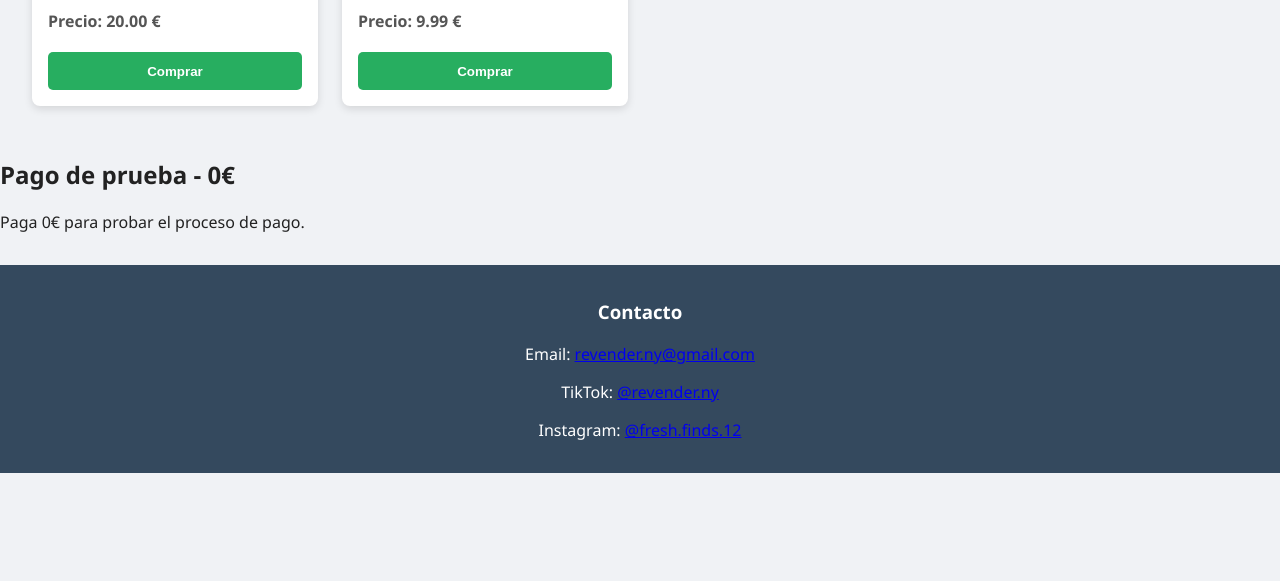
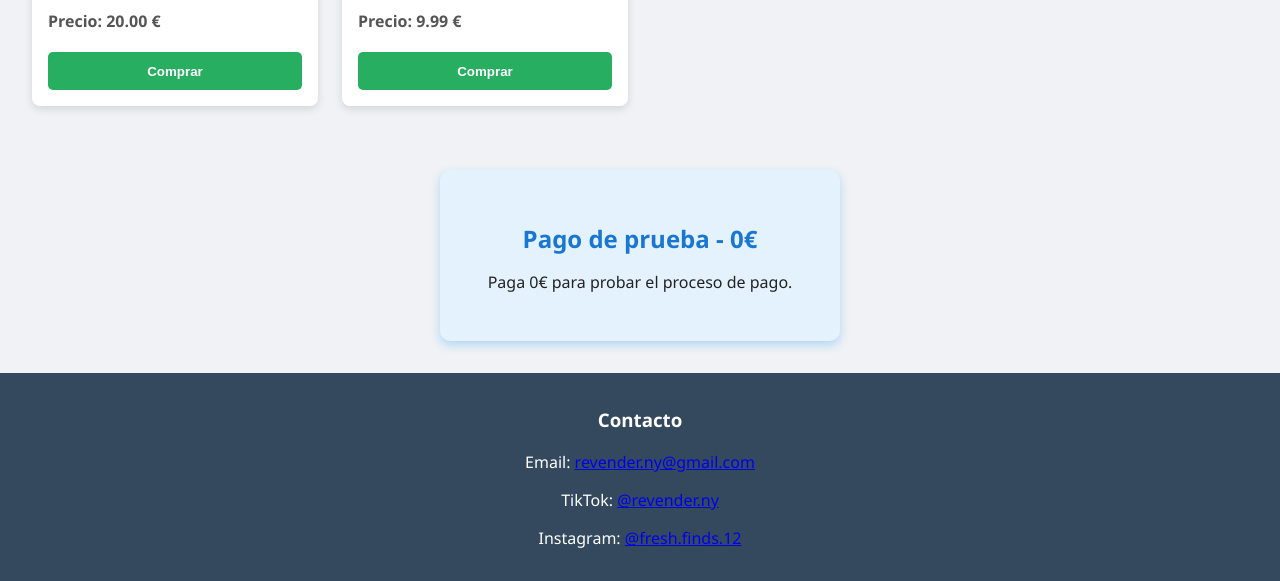
Before and after one commit to Nicolas2525-ass/freshfinds, a plain HTML site: page index.html in a window 1280 px wide. Shown: the part 1149-1730 px from the top of the page. Before the commit the page ends 1622 px from the top, so only its background shows below. Drawn offline with Linux system fonts and the light colour scheme.

Commit message:
Update style.css

```diff
--- a/style.css
+++ b/style.css
@@ -38,6 +38,21 @@ header {
   height: 180px;
   object-fit: cover;
 }
+.prueba-pago {
+  background: #e3f2fd;
+  padding: 2rem;
+  margin: 2rem auto;
+  max-width: 400px;
+  border-radius: 10px;
+  text-align: center;
+  box-shadow: 0 4px 10px rgba(33, 150, 243, 0.3);
+}
+
+.prueba-pago h2 {
+  color: #1976d2;
+  margin-bottom: 1rem;
+}
+
 
 .producto h2 {
   font-size: 1.3rem;
```
